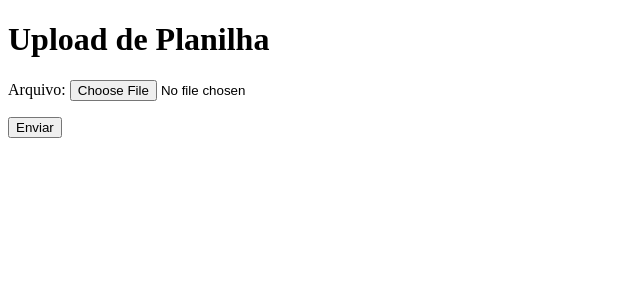
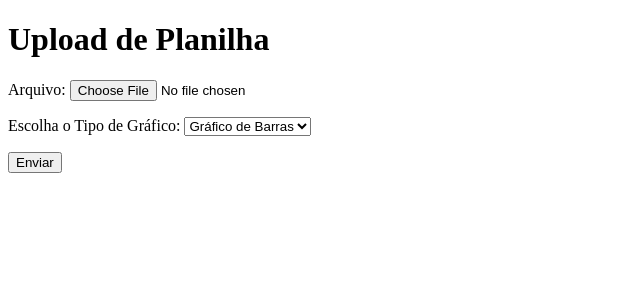
Before and after one commit to pdrmglc/Pegasus, a Django app: page /upload/ in a window 1280 px wide. Shown: the top 300 px of the page, without its empty margins (0-640 px from the left). Run offline with Django 4.2, Linux system fonts and the light colour scheme.

Commit message:
Inclusão de CSS e outras customizações

```diff
--- a/planilha/forms.py
+++ b/planilha/forms.py
@@ -2,6 +2,16 @@ from django import forms
 from .models import Planilha
 
 class PlanilhaForm(forms.ModelForm):
+
+    tipos = [
+        ('barra', 'Gráfico de Barras'),
+        ('pizza', 'Gráfico de Pizza'),
+        ('linha', 'Gráfico de Linha'),
+        # Adicione outros tipos de gráfico conforme necessário
+    ]
+
+    tipo_grafico = forms.ChoiceField(choices=tipos, label='Escolha o Tipo de Gráfico')  # Substitua TIPOS_GRAFICO pelas opções desejadas
+
     class Meta:
         model = Planilha
-        fields = ['arquivo']
+        fields = ('arquivo',)
--- a/planilha/templates/exibir_grafico.html
+++ b/planilha/templates/exibir_grafico.html
@@ -1,12 +1,17 @@
+{% load static %}
+
 <!-- templates/planilha/exibir_grafico.html -->
 <!DOCTYPE html>
 <html>
 <head>
+    <link rel="stylesheet" type="text/css" href="{% static 'styles.css' %}">
     <title>Exibição de Gráfico</title>
 </head>
 <body>
     <h1>Gráfico</h1>
     <!-- Use o URL correto para exibir a imagem -->
     <img src="{{ graph_url }}" alt="Gráfico">
+
+    <a href="{% url 'upload_planilha' %}" class="btn btn-primary">Retornar para a Página de Upload</a>
 </body>
 </html>
```
Also changed, not shown: planilha/views.py (+9 -0 lines), static/styles.css (added, +13 -0 lines), db.sqlite3, 10 other files.
